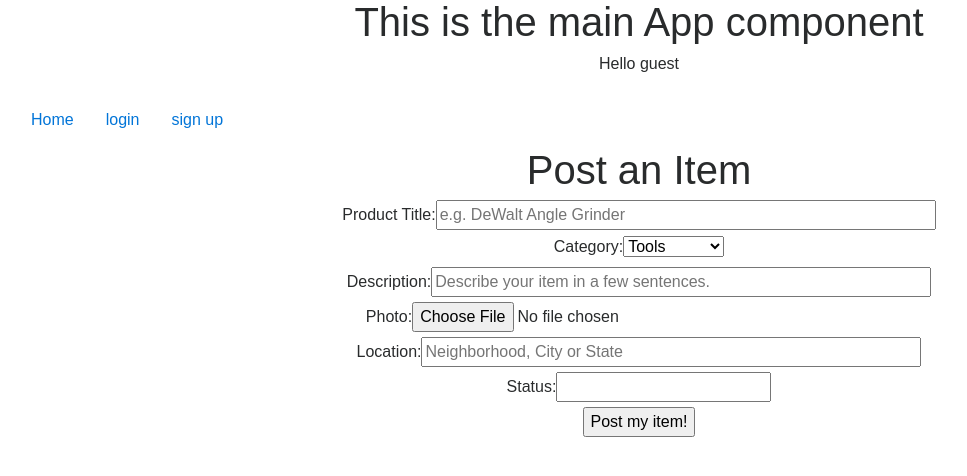
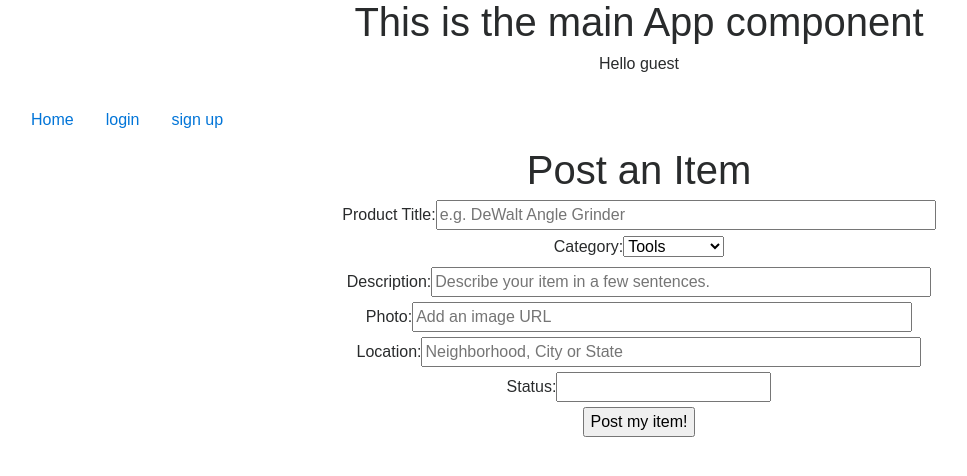
Before and after one commit to rsharar/BarterBorrow, a React (Create React App) app in the folder client/: page /user/post in a window 1280 px wide. Shown: the top 476 px of the page, without its empty margins (1-968 px from the left). Built offline with nearby package versions, Linux system fonts and the light colour scheme; no server answers.

Commit message:
imageurl as string

```diff
--- a/client/src/components/PostItem/PostItem.js
+++ b/client/src/components/PostItem/PostItem.js
@@ -88,7 +88,7 @@ class PostItemForm extends Component {
                     <label htmlFor="imageURL">Photo: </label>
                     <input
                         className="formElement"
-                        type="file"
+                        type="text"
                         name="imageurl"
                         value={this.state.imageurl}
                         onChange={this.handleChange}
```
